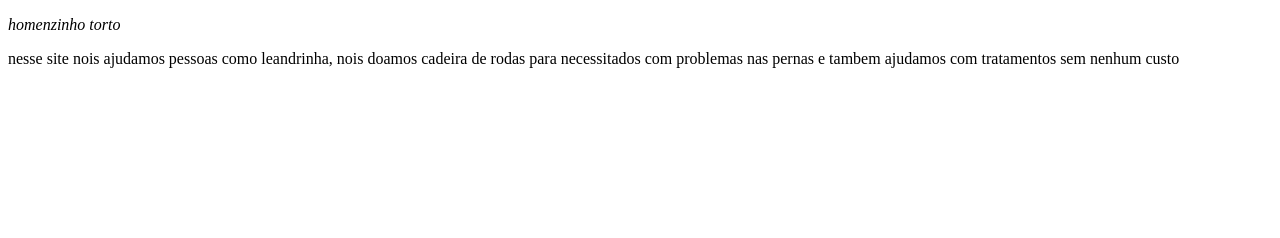
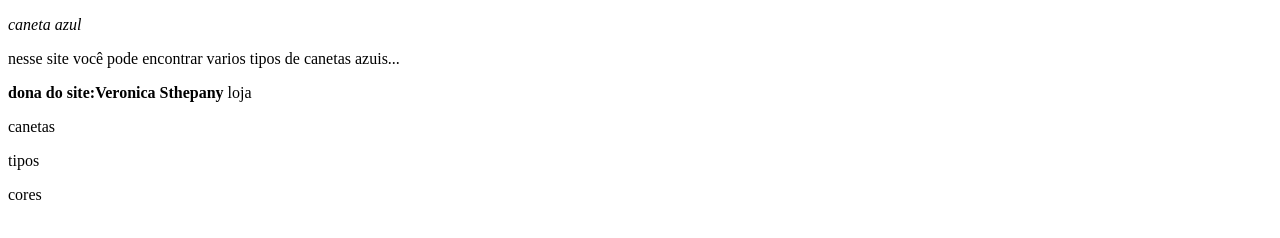
Before and after one commit to ver4nica4/site_9ano, a plain HTML site: page index.html in a window 1280 px wide. Drawn offline with Linux system fonts and the light colour scheme.

Commit message:
caneta azul

```diff
--- a/index.html
+++ b/index.html
@@ -3,11 +3,15 @@
 <head>
     <meta charset="UTF-8">
     <meta name="viewport" content="width=device-width, initial-scale=1.0">
-    <title>leandrinha</title>
-    <p><em>homenzinho torto</em></p>
+    <title>manuel gomes</title>
+    <p><em>caneta azul</em></p>
 </head>
 <body>
-<p>nesse site nois ajudamos pessoas como leandrinha, nois doamos cadeira de rodas para necessitados com problemas nas pernas e tambem ajudamos com tratamentos sem nenhum custo</p>
-
+<p>nesse site você pode encontrar varios tipos de canetas azuis...</p>
+<strong>dona do site:Veronica Sthepany</strong>
+<class="categorias"<p>loja</p></class>
+<class="categorias"<p>canetas</p></class>
+<class="categorias"<p>tipos</p></class>
+<class="categorias"<p>cores</p></class>
 </body>
 </html>
--- /dev/null
+++ b/style.css
@@ -0,0 +1,3 @@
+.background{
+    padding:0%;
+}
```
Also changed, not shown: 1 other file.
